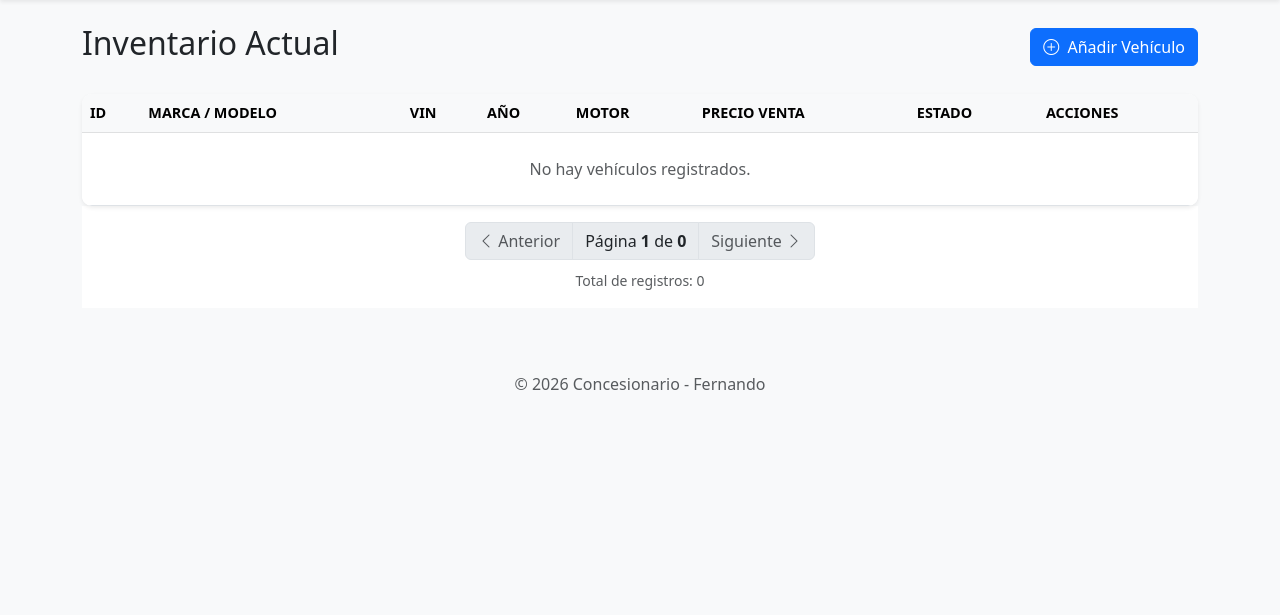
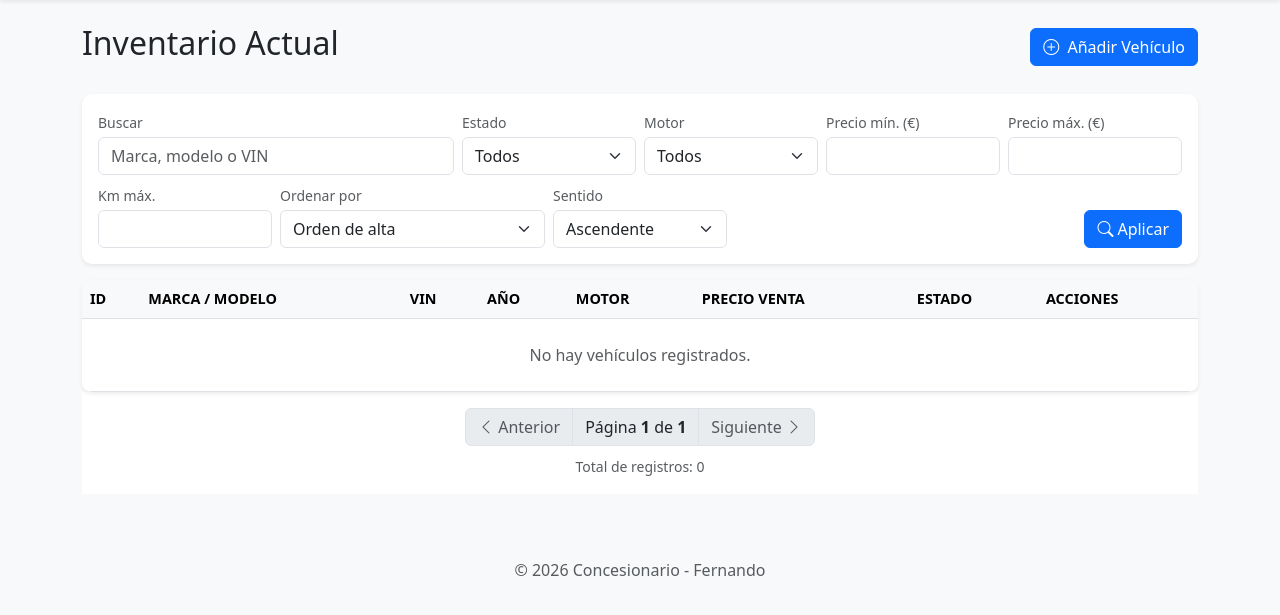
Before and after one commit to FerMelero/gestion-concesionario, a Flask app: page / in a window 1280 px wide. Shown: the part 56-671 px from the top of the page. Run offline with Flask 3, Linux system fonts and the light colour scheme.

Commit message:
Validación y mensajes de error en formularios, búsqueda y filtros en el listado

```diff
--- a/app.py
+++ b/app.py
@@ -1,10 +1,14 @@
 from __future__ import annotations
-from flask import Flask, redirect, render_template, request, session, url_for
+import os
+
+from flask import Flask, render_template
 from routes.vehicles import vehiculos_bp
 
 def create_app() -> Flask:
 
     app = Flask(__name__)
+    # necesaria para los mensajes flash; en producción debe venir del .env
+    app.secret_key = os.getenv("SECRET_KEY", "clave-solo-para-desarrollo")
 
     # Registramos las rutas del Blueprint
     app.register_blueprint(vehiculos_bp)
--- a/routes/vehicles.py
+++ b/routes/vehicles.py
@@ -1,92 +1,182 @@
-from flask import Blueprint, render_template, request, redirect, url_for
-from models.db import get_all_vehicles, insert_vehicle, vehicle_by_id, delete_vehicle, mod_vehiculo, informacion_audit
 from datetime import datetime
+
+from flask import Blueprint, abort, flash, redirect, render_template, request, url_for
+
+from models.db import (VinDuplicado, delete_vehicle, get_all_vehicles, informacion_audit,
+                       insert_vehicle, mod_vehiculo, vehicle_by_id)
+from models.entities import ESTADOS, MOTORES
 
 vehiculos_bp = Blueprint('vehiculos', __name__)
 
-# ruta por defecto, se ve una lista de los vehiculos disponibles
+PER_PAGE = 20
+
+
+@vehiculos_bp.app_context_processor
+def catalogos():
+    # disponibles en todas las plantillas para pintar selects y etiquetas
+    return {"MOTORES": MOTORES, "ESTADOS": ESTADOS}
+
+
+def _numero(valor, tipo, etiqueta, obligatorio=False):
+    """Convierte un campo de formulario. Vacío -> None si es opcional."""
+    valor = (valor or "").strip()
+    if not valor:
+        if obligatorio:
+            raise ValueError(f"El campo «{etiqueta}» es obligatorio.")
+        return None
+    try:
+        return tipo(valor)
+    except ValueError:
+        raise ValueError(f"El campo «{etiqueta}» no es un número válido.") from None
+
+
+def _fecha(valor, etiqueta):
+    try:
+        return datetime.strptime(valor, '%Y-%m-%d')
+    except (TypeError, ValueError):
+        raise ValueError(f"El campo «{etiqueta}» no es una fecha válida.") from None
+
+
+def _leer_formulario(form, con_vin):
+    """Lee y convierte el formulario de alta/edición. Lanza ValueError con un
+    mensaje legible si algún campo no es correcto."""
+    datos = {
+        "marca": form.get("marca", "").strip(),
+        "modelo": form.get("modelo", "").strip(),
+        "kilometros": _numero(form.get("kilometros"), float, "Kilómetros", True),
+        "anio": _fecha(form.get("anio"), "Año de fabricación"),
+        "fecha_entrada": _fecha(form.get("fEntrada"), "Fecha de entrada"),
+        "motor": form.get("motor", ""),
+        "cilindrada": _numero(form.get("cilindrada"), int, "Cilindrada"),
+        "consumo": _numero(form.get("consumo"), float, "Consumo", True),
+        "potencia": _numero(form.get("potencia"), int, "Potencia", True),
+        "transmision": form.get("transmision", "").strip() or None,
+        "marchas": _numero(form.get("marchas"), int, "Marchas"),
+        "precio_compra": _numero(form.get("pCompra"), float, "Precio de compra", True),
+        "precio_venta": _numero(form.get("pVenta"), float, "Precio de venta", True),
+        "estado": form.get("estado", ""),
+    }
+    if not datos["marca"] or not datos["modelo"]:
+        raise ValueError("La marca y el modelo son obligatorios.")
+    if datos["motor"] not in MOTORES:
+        raise ValueError("Tipo de motor no válido.")
+    if datos["estado"] not in ESTADOS:
+        raise ValueError("Estado no válido.")
+    if datos["kilometros"] < 0 or datos["precio_compra"] < 0 or datos["precio_venta"] < 0:
+        raise ValueError("Los kilómetros y los precios no pueden ser negativos.")
+    if con_vin:
+        vin = form.get("vin", "").strip().upper()
+        if len(vin) != 17:
+            raise ValueError("El VIN debe tener 17 caracteres.")
+        datos["vin"] = vin
+    return datos
+
+
+def _filtros_desde_url():
+    """Lee los filtros del listado de la query string. Los valores no válidos se ignoran."""
+    args = request.args
+
+    def num(nombre):
+        try:
+            return float(args[nombre]) if args.get(nombre, "").strip() else None
+        except ValueError:
+            return None
+
+    estado = args.get("estado", "")
+    motor = args.get("motor", "")
+    return {
+        "q": args.get("q", "").strip(),
+        "estado": estado if estado in ESTADOS else "",
+        "motor": motor if motor in MOTORES else "",
+        "precio_min": num("precio_min"),
+        "precio_max": num("precio_max"),
+        "km_max": num("km_max"),
+        "orden": args.get("orden", "id"),
+        "direccion": "desc" if args.get("direccion") == "desc" else "asc",
+    }
+
+
+# ruta por defecto: listado de vehículos con búsqueda, filtros y ordenación
 @vehiculos_bp.route('/')
 def index():
-    page = request.args.get('page', 1, type=int)
-    per_page = 20
-    data = get_all_vehicles(page, per_page)
-    return render_template('index.html', vehiculos=data['items'], pagination=data)
+    page = max(1, request.args.get('page', 1, type=int))
+    filtros = _filtros_desde_url()
+    data = get_all_vehicles(page, PER_PAGE, filtros)
+
+    # parámetros activos (sin la página) para conservarlos al paginar
+    params = {k: v for k, v in filtros.items() if v not in ("", None)}
+    if params.get("orden") == "id":
+        params.pop("orden")
+    if params.get("direccion") == "asc":
+        params.pop("direccion")
+    hay_filtros = any(filtros[k] not in ("", None)
+                      for k in ("q", "estado", "motor", "precio_min", "precio_max", "km_max"))
+
+    return render_template('index.html', vehiculos=data['items'], pagination=data,
+                           filtros=filtros, params=params, hay_filtros=hay_filtros)
 
 
-# ruta para añadir nuevos vehiculos, de momento solo rellenamos ciertas cosas
 @vehiculos_bp.route("/nuevo", methods=["GET", "POST"])
 def new_vehicle():
     if request.method == "POST":
-        marca = request.form["marca"]
-        modelo = request.form["modelo"]
-        kilometros = float(request.form["kilometros"])
-        vin = request.form["vin"]
+        try:
+            datos = _leer_formulario(request.form, con_vin=True)
+            insert_vehicle(datos)
+        except VinDuplicado:
+            flash("Ya existe un vehículo con ese VIN.", "danger")
+        except ValueError as e:
+            flash(str(e), "danger")
+        else:
+            flash("Vehículo registrado correctamente.", "success")
+            return redirect(url_for('vehiculos.index'))
+        # algo ha fallado: se vuelve a mostrar el formulario con lo que se había escrito
+        return render_template('newVehicle.html', form=request.form)
 
-        anio = datetime.strptime(request.form["anio"], '%Y-%m-%d')
-        f_entrada = datetime.strptime(request.form["fEntrada"], '%Y-%m-%d')
+    return render_template('newVehicle.html', form={},
+                           today_date=datetime.now().strftime('%Y-%m-%d'))
 
-        motor = request.form["motor"]
-        potencia = int(request.form["potencia"])
-        p_compra = float(request.form["pCompra"])
-        p_venta = float(request.form["pVenta"])
-        estado = request.form["estado"]
-        cilindrada = request.form["cilindrada"]
-        consumo = request.form["consumo"]
-        marchas = int(request.form["marchas"])
-        transmision = request.form["transmision"]
 
-        insert_vehicle(marca, modelo, kilometros, vin, anio, motor, potencia, p_compra, p_venta, estado, f_entrada, cilindrada, consumo, marchas, transmision)
-
+@vehiculos_bp.route('/vehiculos/eliminar/<int:id>', methods=["GET", "POST"])
+def eliminar_vehiculo(id):
+    vehiculo = vehicle_by_id(id)
+    if vehiculo is None:
+        abort(404)
+    if request.method == "POST":
+        if delete_vehicle(id):
+            flash("Vehículo eliminado.", "success")
         return redirect(url_for('vehiculos.index'))
 
-    return render_template('newVehicle.html')
-
-# eliminar un vehiculo dado un id (se accede con el boton de inicio)
-@vehiculos_bp.route('/vehiculos/eliminar/<int:id>', methods=["GET", "POST"])
-def eliminar_vehiculo(id):
-    vehiculo_objeto = vehicle_by_id(id)
-    if request.method == "POST":
-        delete_vehicle(vehiculo_objeto.id)
-        return redirect(url_for('vehiculos.index'))
-
-    return render_template('deleteConfirm.html', vehiculo = vehiculo_objeto)
+    return render_template('deleteConfirm.html', vehiculo=vehiculo)
 
 
-# obtener la información relativa a un vehículo específico
 @vehiculos_bp.route('/vehiculos/<int:id>')
 def vehiculo_id(id):
-    id_vehiculo = vehicle_by_id(id)
+    vehiculo = vehicle_by_id(id)
+    if vehiculo is None:
+        abort(404)
+    return render_template('vehicleId.html', vehiculo=vehiculo)
 
-    return render_template('vehicleId.html', vehiculo=id_vehiculo)
 
 @vehiculos_bp.route('/vehiculos/modificar/<int:id>', methods=["GET", "POST"])
 def modificar_vehiculo(id):
-    vehiculo_objeto = vehicle_by_id(id)
+    vehiculo = vehicle_by_id(id)
+    if vehiculo is None:
+        abort(404)
+
     if request.method == "POST":
-        registro = {
-        "marca" : request.form["marca"],
-        "modelo" :request.form["modelo"],
-        "kilometros" : float(request.form["kilometros"]),
-
-        "anio" : datetime.strptime(request.form["anio"], '%Y-%m-%d'),
-        "fecha_entrada" : datetime.strptime(request.form["fEntrada"], '%Y-%m-%d'),
-
-        "motor" : request.form["motor"],
-        "cilindrada" : request.form["cilindrada"],
-        "consumo": float(request.form["consumo"]),
-        "potencia" : int(request.form["potencia"]),
-        "transmision" : request.form["transmision"],
-        "marchas" : request.form["marchas"],
-        "precio_compra" : float(request.form["pCompra"]),
-        "precio_venta" : float(request.form["pVenta"]),
-        "estado" : request.form["estado"]
-        }
-        mod_vehiculo(id, registro)
+        try:
+            datos = _leer_formulario(request.form, con_vin=False)
+            if not mod_vehiculo(id, datos):
+                abort(404)
+        except ValueError as e:
+            flash(str(e), "danger")
+            return render_template('modifyVehicle.html', vehiculo=vehiculo, form=request.form)
+        flash("Cambios guardados.", "success")
         return redirect(url_for('vehiculos.vehiculo_id', id=id))
 
-    return render_template('modifyVehicle.html', vehiculo=vehiculo_objeto)
+    return render_template('modifyVehicle.html', vehiculo=vehiculo, form={})
+
 
 @vehiculos_bp.route('/vehiculos/auditoria')
 def auditoria_vehiculos():
-    aud = informacion_audit()
-    return render_template('auditVehiculos.html', auditoria=aud)
+    return render_template('auditVehiculos.html', auditoria=informacion_audit())
--- a/templates/base.html
+++ b/templates/base.html
@@ -20,6 +20,14 @@
     </nav>
 
     <main class="container">
+        {% with mensajes = get_flashed_messages(with_categories=true) %}
+            {% for categoria, mensaje in mensajes %}
+            <div class="alert alert-{{ categoria }} alert-dismissible fade show" role="alert">
+                {{ mensaje }}
+                <button type="button" class="btn-close" data-bs-dismiss="alert" aria-label="Cerrar"></button>
+            </div>
+            {% endfor %}
+        {% endwith %}
         {% block content %}{% endblock %}
     </main>
 
--- a/templates/index.html
+++ b/templates/index.html
@@ -7,6 +7,69 @@
     <h2>Inventario Actual</h2>
     <a href="{{ url_for('vehiculos.new_vehicle') }}" class="btn btn-primary"><i class="bi bi-plus-circle me-1"></i> Añadir Vehículo</a>
 </div>
+
+
+<form method="get" action="{{ url_for('vehiculos.index') }}" class="card shadow-sm border-0 mb-3">
+    <div class="card-body">
+        <div class="row g-2 align-items-end">
+            <div class="col-md-4">
+                <label class="form-label small text-muted mb-1">Buscar</label>
+                <input type="text" name="q" value="{{ filtros.q }}" class="form-control" placeholder="Marca, modelo o VIN">
+            </div>
+            <div class="col-md-2">
+                <label class="form-label small text-muted mb-1">Estado</label>
+                <select name="estado" class="form-select">
+                    <option value="">Todos</option>
+                    {% for codigo, nombre in ESTADOS.items() %}
+                    <option value="{{ codigo }}" {{ 'selected' if filtros.estado == codigo }}>{{ nombre }}</option>
+                    {% endfor %}
+                </select>
+            </div>
+            <div class="col-md-2">
+                <label class="form-label small text-muted mb-1">Motor</label>
+                <select name="motor" class="form-select">
+                    <option value="">Todos</option>
+                    {% for codigo, nombre in MOTORES.items() %}
+                    <option value="{{ codigo }}" {{ 'selected' if filtros.motor == codigo }}>{{ nombre }}</option>
+                    {% endfor %}
+                </select>
+            </div>
+            <div class="col-md-2">
+                <label class="form-label small text-muted mb-1">Precio mín. (€)</label>
+                <input type="number" min="0" name="precio_min" value="{{ filtros.precio_min if filtros.precio_min is not none else '' }}" class="form-control">
+            </div>
+            <div class="col-md-2">
+                <label class="form-label small text-muted mb-1">Precio máx. (€)</label>
+                <input type="number" min="0" name="precio_max" value="{{ filtros.precio_max if filtros.precio_max is not none else '' }}" class="form-control">
+            </div>
+            <div class="col-md-2">
+                <label class="form-label small text-muted mb-1">Km máx.</label>
+                <input type="number" min="0" name="km_max" value="{{ filtros.km_max if filtros.km_max is not none else '' }}" class="form-control">
+            </div>
+            <div class="col-md-3">
+                <label class="form-label small text-muted mb-1">Ordenar por</label>
+                <select name="orden" class="form-select">
+                    {% for clave, nombre in [('id', 'Orden de alta'), ('marca', 'Marca'), ('precio', 'Precio de venta'), ('km', 'Kilómetros'), ('anio', 'Año'), ('entrada', 'Fecha de entrada')] %}
+                    <option value="{{ clave }}" {{ 'selected' if filtros.orden == clave }}>{{ nombre }}</option>
+                    {% endfor %}
+                </select>
+            </div>
+            <div class="col-md-2">
+                <label class="form-label small text-muted mb-1">Sentido</label>
+                <select name="direccion" class="form-select">
+                    <option value="asc" {{ 'selected' if filtros.direccion == 'asc' }}>Ascendente</option>
+                    <option value="desc" {{ 'selected' if filtros.direccion == 'desc' }}>Descendente</option>
+                </select>
+            </div>
+            <div class="col-md-5 d-flex gap-2 justify-content-md-end">
+                <button type="submit" class="btn btn-primary"><i class="bi bi-search me-1"></i>Aplicar</button>
+                {% if hay_filtros or filtros.orden != 'id' or filtros.direccion != 'asc' %}
+                <a href="{{ url_for('vehiculos.index') }}" class="btn btn-outline-secondary">Limpiar</a>
+                {% endif %}
+            </div>
+        </div>
+    </div>
+</form>
 
 <div class="card shadow-sm border-0">
     <div class="card-body p-0">
@@ -27,7 +90,7 @@
                 <tbody>
                     {% for v in vehiculos %}
                     <tr>
-                        <td>{{ v.id_vehiculo }}</td>
+                        <td>{{ v.id }}</td>
                         <td>
                             <strong>{{ v.marca }}</strong><br>
                             <small class="text-muted">{{ v.modelo }}</small>
@@ -35,28 +98,21 @@
                         <td><code>{{ v.vin }}</code></td>
                         <td>{{ v.anio.year }}</td>
                         <td>
-                            <span class="badge rounded-pill bg-info text-dark">{{ v.motor }}</span>
+                            <span class="badge rounded-pill bg-info text-dark" title="{{ MOTORES.get(v.motor, v.motor) }}">{{ v.motor }}</span>
                         </td>
-                        <td>{{ "{:,.2f}".format(v.precio_venta) }} €</td>
+                        <td>{% if v.precio_venta == v.precio_venta %}{{ "{:,.2f}".format(v.precio_venta) }} €{% else %}<span class="text-muted">Sin precio</span>{% endif %}</td>
                         <td>
-                            {% if v.estado == 'D' %}
-                                <span class="badge bg-success">Disponible</span>
-                            {% elif v.estado == 'V' %}
-                                <span class="badge bg-danger">Vendido</span>
-                            {% else %}
-                                <span class="badge bg-warning text-dark">Taller</span>
-                            {% endif %}
+                            <span class="badge {{ {'D': 'bg-success', 'V': 'bg-danger', 'R': 'bg-info text-dark', 'T': 'bg-warning text-dark'}[v.estado] }}">{{ ESTADOS[v.estado] }}</span>
                         </td>
                         <td>
-                            <a href="{{ url_for('vehiculos.vehiculo_id', id=v.id) }}" class="btn btn-sm btn-outline-secondary">
-    <i class="bi bi-pencil"></i>
-</a>
-                            <a href="{{ url_for('vehiculos.eliminar_vehiculo', id=v.id) }}" class="btn btn-sm btn-outline-danger"><i class="bi bi-trash"></i></button>
+                            <a href="{{ url_for('vehiculos.vehiculo_id', id=v.id) }}" class="btn btn-sm btn-outline-secondary" title="Ver ficha"><i class="bi bi-eye"></i></a>
+                            <a href="{{ url_for('vehiculos.modificar_vehiculo', id=v.id) }}" class="btn btn-sm btn-outline-secondary" title="Editar"><i class="bi bi-pencil"></i></a>
+                            <a href="{{ url_for('vehiculos.eliminar_vehiculo', id=v.id) }}" class="btn btn-sm btn-outline-danger" title="Eliminar"><i class="bi bi-trash"></i></a>
                         </td>
                     </tr>
                     {% else %}
                     <tr>
-                        <td colspan="8" class="text-center py-4 text-muted">No hay vehículos registrados.</td>
+                        <td colspan="8" class="text-center py-4 text-muted">{{ "Ningún vehículo coincide con los filtros." if hay_filtros else "No hay vehículos registrados." }}</td>
                     </tr>
                     {% endfor %}
                 </tbody>
@@ -72,7 +128,7 @@
 
             {# Botón Anterior #}
             <li class="page-item {{ 'disabled' if pagination.page <= 1 }}">
-                <a class="page-link" href="{{ url_for('vehiculos.index', page=pagination.page - 1) if pagination.page > 1 else '#' }}" tabindex="-1" aria-disabled="true">
+                <a class="page-link" href="{{ url_for('vehiculos.index', page=pagination.page - 1, **params) if pagination.page > 1 else '#' }}" tabindex="-1" aria-disabled="true">
                     <i class="bi bi-chevron-left"></i> Anterior
                 </a>
             </li>
@@ -85,7 +141,7 @@
 
 
             <li class="page-item {{ 'disabled' if pagination.page >= pagination.pages }}">
-                <a class="page-link" href="{{ url_for('vehiculos.index', page=pagination.page + 1) if pagination.page < pagination.pages else '#' }}">
+                <a class="page-link" href="{{ url_for('vehiculos.index', page=pagination.page + 1, **params) if pagination.page < pagination.pages else '#' }}">
                     Siguiente <i class="bi bi-chevron-right"></i>
                 </a>
             </li>
@@ -93,7 +149,7 @@
         </ul>
     </nav>
     <div class="text-center mt-2">
-        <small class="text-muted">Total de registros: {{ pagination.total }}</small>
+        <small class="text-muted">{{ "Resultados" if hay_filtros else "Total de registros" }}: {{ pagination.total }}</small>
     </div>
 </div>
 
```
Also changed, not shown: models/db.py (+98 -58 lines), models/entities.py (+18 -4 lines), templates/modifyVehicle.html (+18 -19 lines), templates/newVehicle.html (+22 -24 lines), templates/vehicleId.html (+4 -8 lines).
